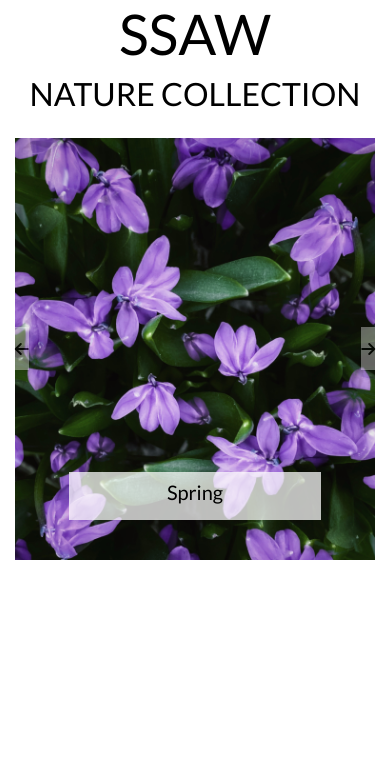
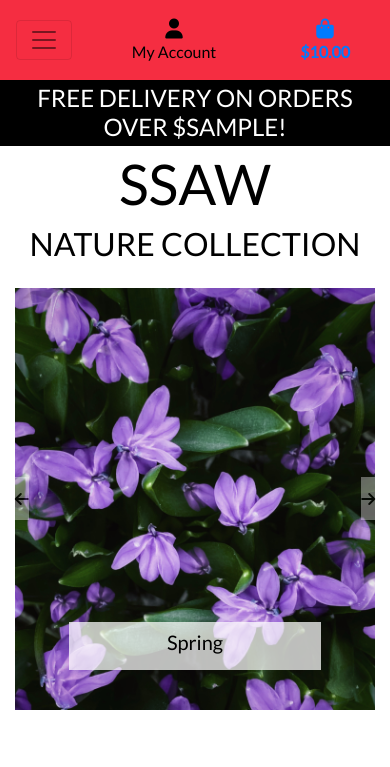
Before and after one commit to juliandunne1234/Ssaw, a Django app: template home/templates/home/index.html in a window 390 px wide. Shown: the top 767 px of the page. Run offline with Django 3.2, Linux system fonts and the light colour scheme; a user stored in the database is signed in; tables that the repository leaves empty hold one stand-in row (values such as "Sample post"); the template is opened without the code that fills it: most values are stand-ins (such as "Sample title", 1, 10 or a date in 2020); some libraries are stand-ins or nearby versions.

Commit message:
added mobile header and main nav bar

```diff
--- a/static/css/base.css
+++ b/static/css/base.css
@@ -11,6 +11,10 @@ body {
 .bg-header {
     /* background-color: rgba(0, 0, 0, 0.292); */
     background-color: rgb(245, 45, 65);
+}
+
+.bg-delivery-banner {
+    background-color: #000;
 }
 
 /* from Bulma */
@@ -58,6 +62,10 @@ body {
     color: #000 !important;
 }
 
+.text-white {
+    color: #fff !important;
+}
+
 .border-black {
     border: 1px solid black !important;
 }
@@ -72,7 +80,7 @@ body {
   }
 
   /* fixed top navbar only on medium and up */
-  @media (min-width: 992px) {
+  @media (min-width: 320px) {
       .fixed-top-desktop-only {
           position: fixed;
           top: 0;
@@ -82,6 +90,6 @@ body {
       }
 
       .header-container {
-          padding-top: 164px;
+          padding-top: 150px;
       }
   }
--- a/templates/base.html
+++ b/templates/base.html
@@ -45,8 +45,9 @@
         <div class="col-12 col-lg-4 my-auto py-1 py-lg-0">
           <ul class="list-inline list-unstyled text-center my-0">
             <li class="list-inline-item dropdown">
-              <a class="text-black nav-link" href="#" id="search-options" data-toggle="dropdown" aria-haspopup="true" aria-expanded="false">
+              <a class="text-black nav-link d-none d-lg-block" href="#" id="search-options" data-toggle="dropdown" aria-haspopup="true" aria-expanded="false">
                 <div class="text-center">
+                    <i class="fas fa-search"></i>
                     <p class="search-font text-black my-0">Search By Season</p>
                 </div>
               </a>
@@ -99,6 +100,21 @@
           </ul>
         </div>
       </div>
+      <div class="row bg-header d-lg-none">
+        <nav class="navbar navbar-expand-lg navbar-light w-100">
+          <button class="navbar-toggler" type="button" data-toggle="collapse" data-target="#main-nav"
+            aria-controls="main-nav" aria-expanded="false" aria-label="Toggle navigation">
+            <span class="navbar-toggler-icon"></span>
+          </button>
+          {% include 'includes/mobile-top-header.html' %}
+          {% include 'includes/main-nav.html' %}
+        </nav>
+      </div>
+      <div id="delivery-banner" class="row text-center">
+        <div class="col bg-delivery-banner text-white">
+          <h4 class="logo-font my-1">Free delivery on orders over ${{ free_delivery_threshold }}!</h4>
+        </div>
+      </div>
     </header>
 
     {% if messages %}
--- /dev/null
+++ b/templates/includes/main-nav.html
@@ -0,0 +1,21 @@
+<div class="collapse navbar-collapse" id="main-nav">
+    <ul class="navbar-nav w-auto mx-auto">
+        <li class="nav-item">
+            <a class="logo-font font-weight-bold nav-link text-black mr-5" href="{% url 'home' %}" id="home-link">
+                Home
+            </a>
+        </li>
+        <li class="nav-item dropdown">
+            <a class="logo-font font-weight-bold nav-link text-black mr-5" href="#" id="all-products-link"
+                data-toggle="dropdown" aria-haspopup="true" aria-expanded="false">
+                Search By Season
+            </a>
+            <div class="dropdown-menu border-0" aria-labelledby="all-products-link">
+                <a href="" class="dropdown-item">Spring</a>
+                <a href="" class="dropdown-item ">Summer</a>
+                <a href="" class="dropdown-item ">Autumn</a>
+                <a href="" class="dropdown-item">Winter</a>
+            </div>
+        </li>
+    </ul>
+</div>
--- /dev/null
+++ b/templates/includes/mobile-top-header.html
@@ -0,0 +1,35 @@
+<li class="list-inline-item dropdown">
+    <a class="text-black nav-link d-block d-lg-none" href="#" id="user-options" data-toggle="dropdown" aria-haspopup="true" aria-expanded="false">
+        <div class="text-center">
+            <div><i class="fas fa-user fa-lg"></i></div>
+            <p class="my-0">My Account</p>
+        </div>
+    </a>
+    <div class="dropdown-menu border-0" aria-labelledby="user-options">
+        {% if request.user.is_authenticated %}
+            {% if request.user.is_superuser %}
+                <a href="{% url 'account_logout' %}" class="dropdown-item">Product Management</a>
+            {% endif %}
+            <a href="#" class="dropdown-item">My Profile</a>
+            <a href="{% url 'account_logout' %}" class="dropdown-item">Logout</a>
+        {% else %}
+            <a href="{% url 'account_signup' %}" class="dropdown-item">Register</a>
+            <a href="{% url 'account_login' %}" class="dropdown-item">Login</a>
+        {% endif %}
+    </div>
+</li>
+<li class="list-inline-item">
+    <a class="{% if grand_total %}text-primary font-weight-bold{% else %}text-black{% endif %} nav-link d-block d-lg-none"
+        href="">
+        <div class="text-center">
+            <div><i class="fas fa-shopping-bag fa-lg"></i></div>
+            <p class="my-0">
+                {% if grand_total %}
+                ${{ grand_total|floatformat:2 }}
+                {% else %}
+                $0.00
+                {% endif %}
+            </p>
+        </div>
+    </a>
+</li>
```
